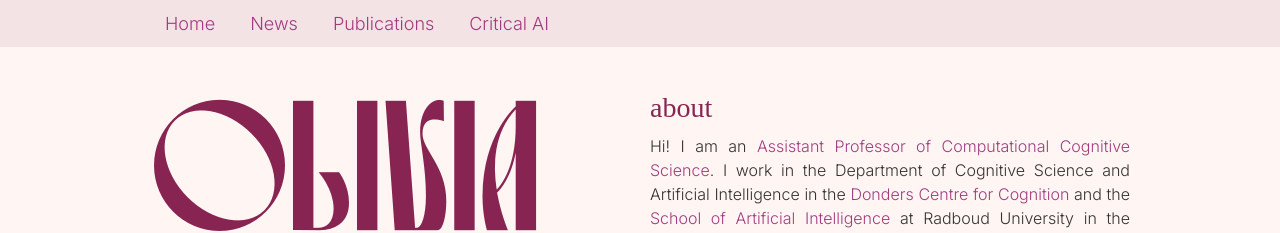
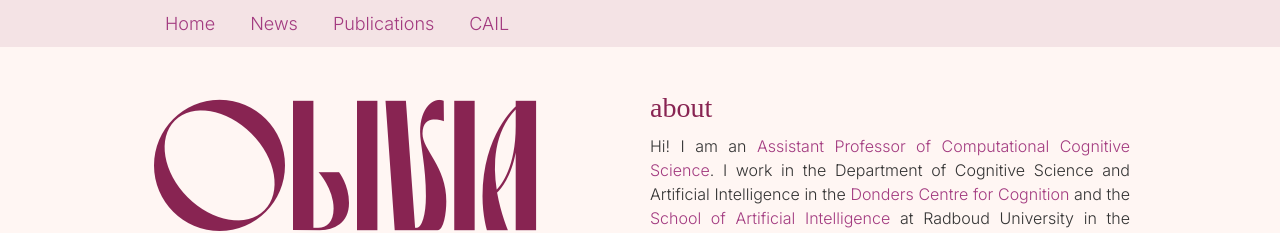
Before and after one commit to oliviaguest/oliviaguest.github.io, a Jekyll site: the page built from index.html, in a window 1280 px wide and 900 px high. Shown: the top 233 px of the window. Built offline with Jekyll 4.4.1, drawn with Linux system fonts in a browser that asks for light colours; nearby versions of some CDN libraries; some web fonts are replaced; library files that are not in the unit come from our copies; a style sheet for code colours, icons or effects is not loaded.

Commit message:
Update menu.html

```diff
--- a/_includes/menu.html
+++ b/_includes/menu.html
@@ -33,7 +33,7 @@
     <a href="{{site.url}}#top">Home</a>
     <a href="{{site.url}}#news">News</a>
     <a href="{{site.url}}#publications">Publications</a>
-    <a href="{{site.url}}/ai">Critical AI</a>
+    <a href="{{site.url}}/ai">CAIL</a>
 
   </div>
 </nav>
```
